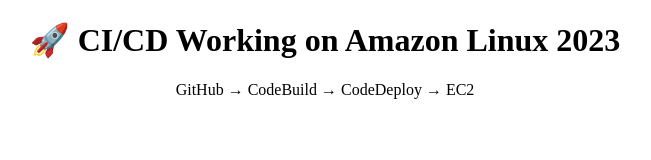
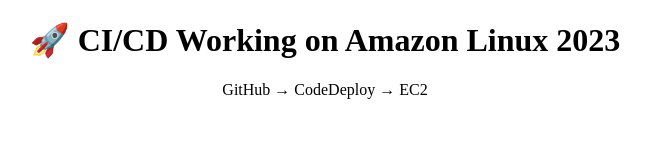
Before and after one commit to chinabudhi123/aws-pipeline-1, a plain HTML site: page httpd/index.html in a window 1280 px wide. Shown: the whole page, without its empty margins (315-966 px from the left). Drawn offline with Linux system fonts and the light colour scheme.

Commit message:
Image updated

```diff
--- a/httpd/index.html
+++ b/httpd/index.html
@@ -5,6 +5,6 @@
 </head>
 <body style="text-align:center;">
     <h1>🚀 CI/CD Working on Amazon Linux 2023</h1>
-    <p>GitHub → CodeBuild → CodeDeploy → EC2</p>
+    <p>GitHub → CodeDeploy → EC2</p>
 </body>
 </html>
```
